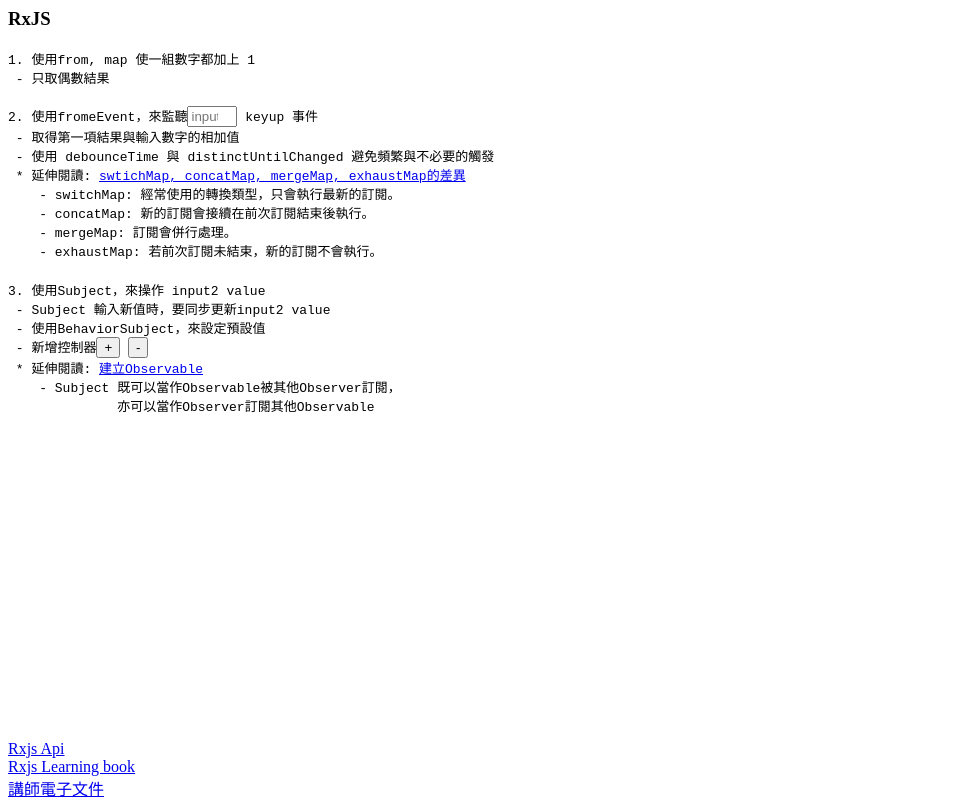
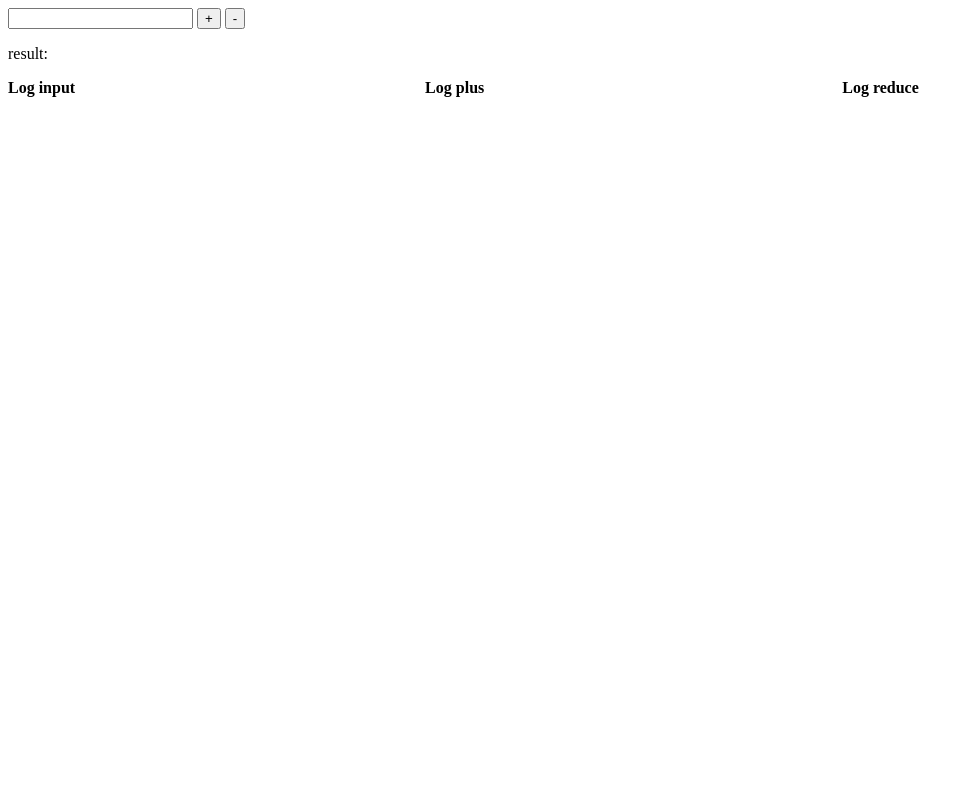
Before and after one commit to deathabel/ObserverDemo, a website: page index.html in a window 1280 px wide. Shown: the whole page, without its empty margins (0-974 px from the left). Drawn offline with Linux system fonts and the light colour scheme.

Commit message:
2 files modified

```diff
--- a/index.html
+++ b/index.html
@@ -1,40 +1,36 @@
 <style>
-  pre {
-    margin-bottom: 1.5em;
+  .log {
+      display: flex;
+  }
+  .log div {
+   flex-basis: 33%;
+  }
+  .log div label {
+     font-weight: bold;
   }
 </style>
 
-<h3>RxJS</h3>
-<pre>
-1. 使用from, map 使一組數字都加上 1
- - 只取偶數結果
-</pre>
-<pre>
-2. 使用fromeEvent，來監聽<input type='number' id="input2" placeholder="input" style="width:50px" /> keyup 事件
- - 取得第一項結果與輸入數字的相加值
- - 使用 debounceTime 與 distinctUntilChanged 避免頻繁與不必要的觸發
- * 延伸閱讀: <a href="https://fullstackladder.dev/blog/2020/10/04/mastering-rxjs-19-switchmap-concatmap-mergemap-exhaustmap/">swtichMap, concatMap, mergeMap, exhaustMap的差異</a>
-    - switchMap: 經常使用的轉換類型，只會執行最新的訂閱。
-    - concatMap: 新的訂閱會接續在前次訂閱結束後執行。
-    - mergeMap: 訂閱會併行處理。
-    - exhaustMap: 若前次訂閱未結束，新的訂閱不會執行。
-</pre>
-<pre>
-3. 使用Subject，來操作 input2 value
- - Subject 輸入新值時，要同步更新input2 value
- - 使用BehaviorSubject，來設定預設值
- - 新增控制器<button input2-ctrl value=1>+</button> <button input2-ctrl value=-1>-</button>
- * 延伸閱讀: <a href="https://fullstackladder.dev/blog/2020/09/27/mastering-rxjs-12-observable-subject-behaviorsubject-replaysubject-asyncsubject/">建立Observable</a>
-    - Subject 既可以當作Observable被其他Observer訂閱，
-              亦可以當作Observer訂閱其他Observable
-</pre>
-
-<div style="position: absolute; bottom: 0px">
-  <a href="https://rxjs.dev/api">Rxjs Api</a><br />
-  <a href="https://www.learnrxjs.io/">Rxjs Learning book</a><br />
-  <a
-    href="https://fullstackladder.dev/blog/categories/%E6%89%93%E9%80%9A-RxJS-%E4%BB%BB%E7%9D%A3%E4%BA%8C%E8%84%88/"
-  >
-    講師電子文件
-  </a>
+<div>
+   <div class='control'>
+      <input type='number' id='inputElement'>
+      <input type='button' value='+'>
+      <input type='button' value='-'>
+   </div>
+   <div style='margin: 1em 0;'>
+      result: <label id='result'></label>
+   </div>
+   <div class='log'>
+      <div>
+         <label>Log input</label>
+         <div obs-type='input'></div>
+      </div>
+      <div>
+         <label>Log plus</label>
+         <div obs-type='plus'></div>
+      </div>
+      <div>
+         <label>Log reduce</label>
+         <div obs-type='reduce'></div>
+      </div>
+   </div>
 </div>
```
Also changed, not shown: index.ts (+89 -27 lines).
